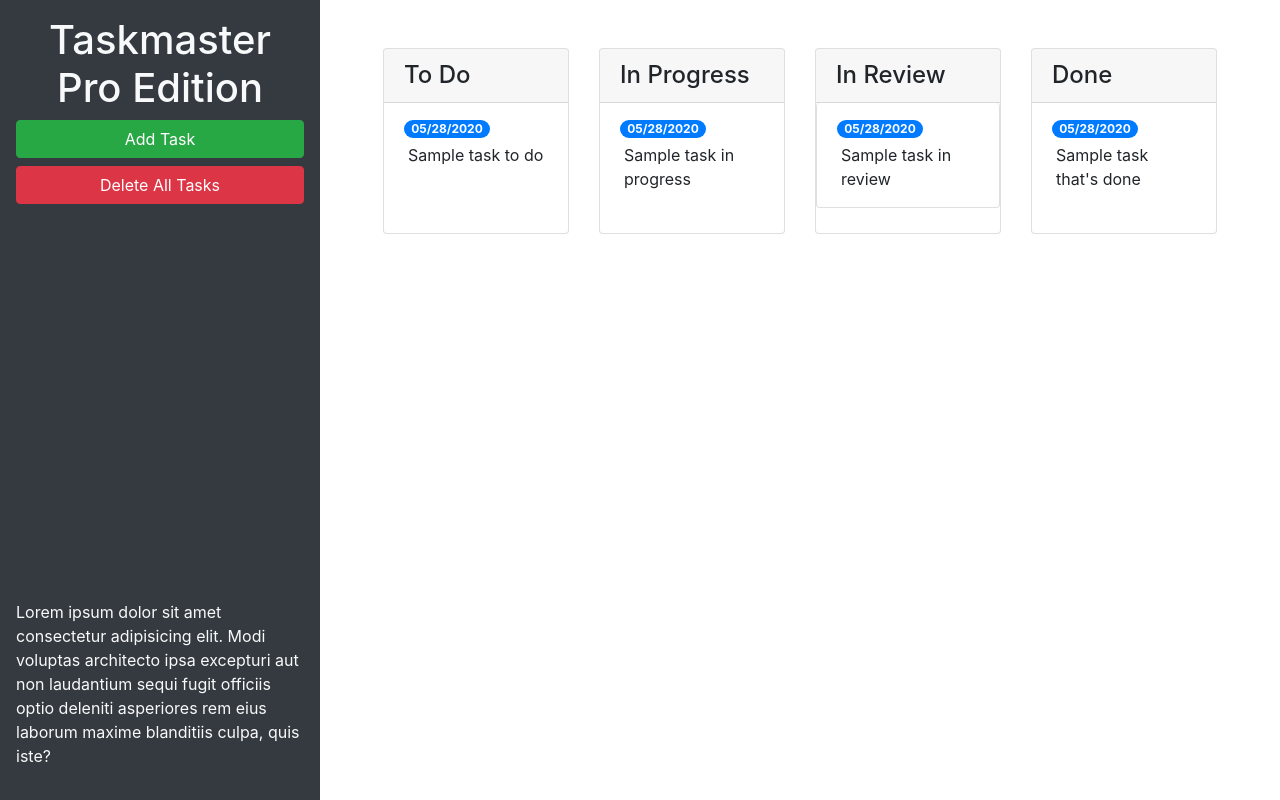
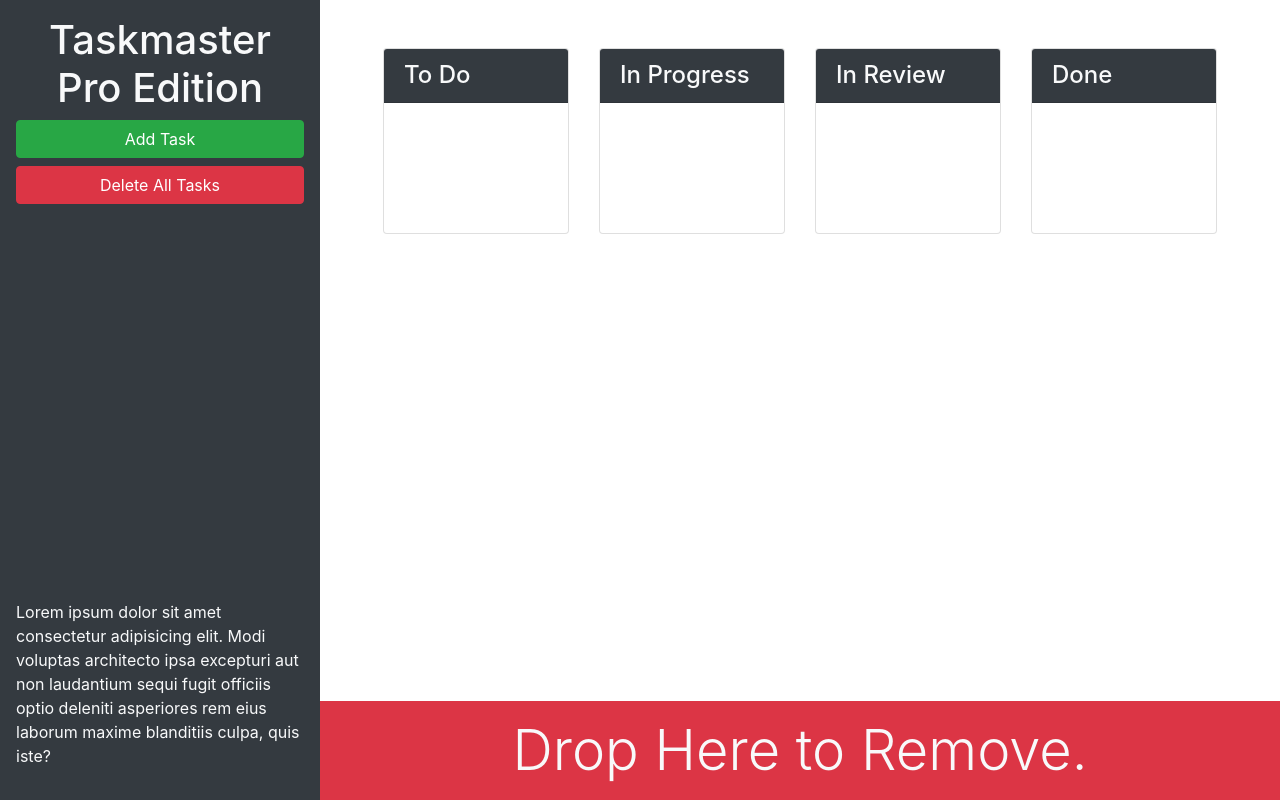
Before and after one commit to arechiga21/taskmaster-pro, a plain HTML site: page index.html in a window 1280 px wide. Drawn offline with nearby package versions, Linux system fonts and the light colour scheme.

Commit message:
updated layout for new statuses

```diff
--- a/index.html
+++ b/index.html
@@ -13,70 +13,55 @@
 <body>
 
   <div class="row min-vh-100 no-gutters">
-    <header class="col-12 col-lg-3 bg-dark text-light d-flex flex-column p-4 p-lg-3">
+    <header class="col-12 col-lg-3 bg-dark text-light sticky-top d-flex flex-column p-4 p-lg-3">
       <h1 class="text-center">Taskmaster Pro Edition</h1>
       <button id="create-task" class="btn btn-block btn-success" data-toggle="modal" data-target="#task-form-modal">Add
         Task</button>
       <button id="remove-tasks" class="btn btn-block btn-danger">Delete All Tasks</button>
-      <p class="mt-auto">Lorem ipsum dolor sit amet consectetur adipisicing elit. Modi voluptas architecto ipsa
+      <p class="mt-auto d-none d-lg-block">Lorem ipsum dolor sit amet consectetur adipisicing elit. Modi voluptas architecto ipsa
         excepturi aut non
         laudantium sequi fugit officiis optio deleniti asperiores rem eius laborum maxime blanditiis culpa, quis iste?
       </p>
     </header>
-    <main class="col-12 col-lg-9">
+    <main class="col-12 col-lg-9 d-flex flex-column">
       <div class="m-5 row justify-content-around">
         <!-- todo start -->
         <div class="col-12 col-md-6 col-xl-3 mb-3">
           <div class="card">
-            <h4 class="card-header">To Do</h4>
-            <ul id="list-toDo" class="list-group list-group-flush">
-              <li class="list-group-item">
-                <span class="badge badge-primary badge-pill">05/28/2020</span>
-                <p class="m-1">Sample task to do</p>
-              </li>
-            </ul>
+            <h4 class="card-header bg-dark text-light">To Do</h4>
+            <ul id="list-toDo" class="list-group list-group-flush"></ul>
           </div>
         </div>
         <!-- todo end -->
         <!-- in progress start -->
         <div class="col-12 col-md-6 col-xl-3 mb-3">
           <div class="card">
-            <h4 class="card-header">In Progress</h4>
-            <ul id="list-inProgress" class="list-group list-group-flush">
-              <li class="list-group-item">
-                <span class="badge badge-primary badge-pill">05/28/2020</span>
-                <p class="m-1">Sample task in progress</p>
-              </li>
-            </ul>
+            <h4 class="card-header bg-dark text-light">In Progress</h4>
+            <ul id="list-inProgress" class="list-group list-group-flush"></ul>
           </div>
         </div>
         <!-- in progress end -->
         <!-- in review start -->
         <div class="col-12 col-md-6 col-xl-3 mb-3">
           <div class="card">
-            <h4 class="card-header">In Review</h4>
-            <ul id="list-inReview" class="list-group">
-              <li class="list-group-item">
-                <span class="badge badge-primary badge-pill">05/28/2020</span>
-                <p class="m-1">Sample task in review</p>
-              </li>
-            </ul>
+            <h4 class="card-header bg-dark text-light">In Review</h4>
+            <ul id="list-inReview" class="list-group"></ul>
           </div>
         </div>
         <!-- in review end -->
         <!-- done start -->
         <div class="col-12 col-md-6 col-xl-3 mb-3">
           <div class="card">
-            <h4 class="card-header">Done</h4>
-            <ul id="list-done" class="list-group list-group-flush">
-              <li class="list-group-item">
-                <span class="badge badge-primary badge-pill">05/28/2020</span>
-                <p class="m-1">Sample task that's done</p>
-              </li>
-            </ul>
+            <h4 class="card-header bg-dark text-light">Done</h4>
+            <ul id="list-done" class="list-group list-group-flush"> </ul>
           </div>
         </div>
         <!-- done end -->
+      </div>
+      <div id="trash" class="mt-auto">
+        <div class="w-100 bg-danger p-3 text-center text-light display-4">
+          Drop Here to Remove.
+        </div>
       </div>
     </main>
   </div>
```
